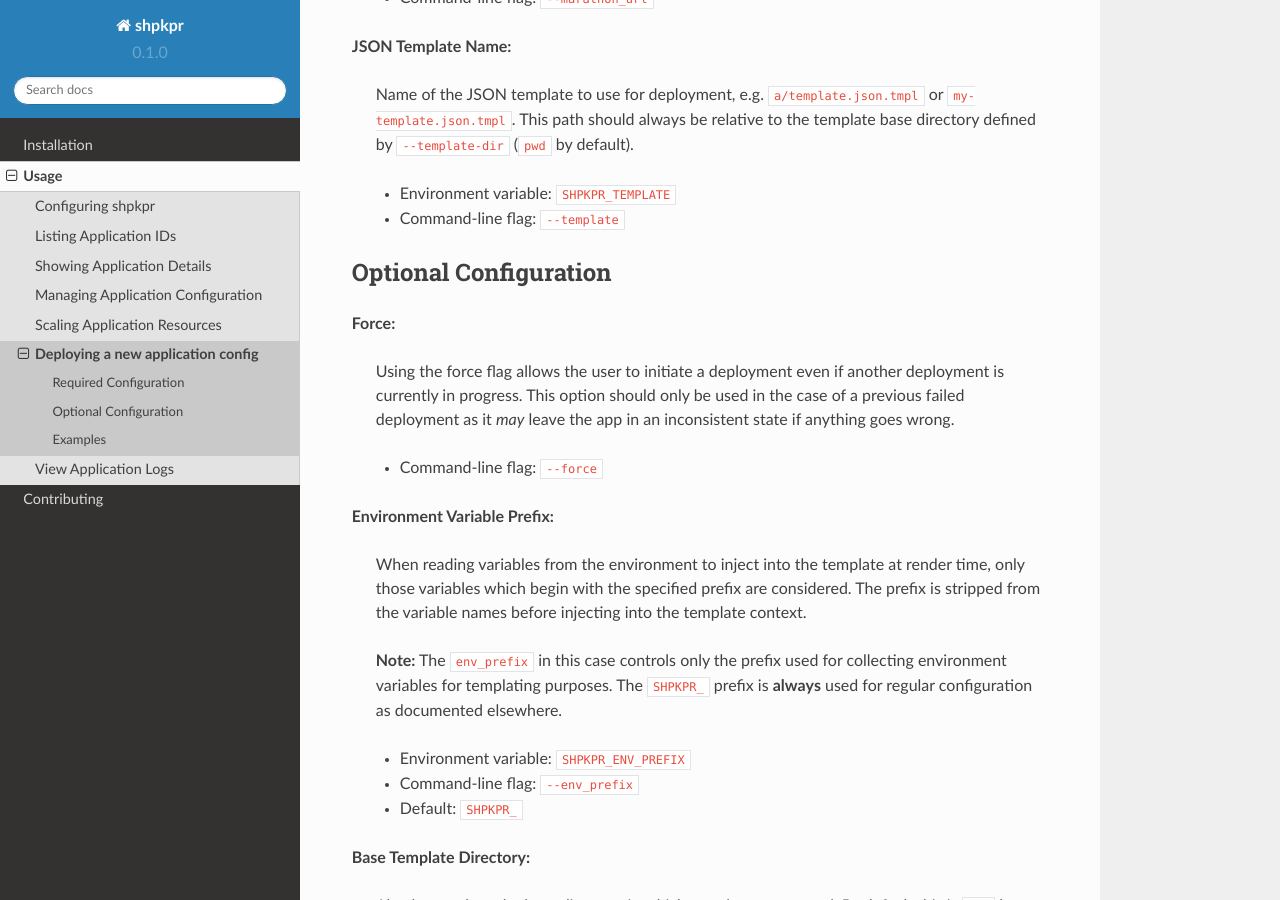
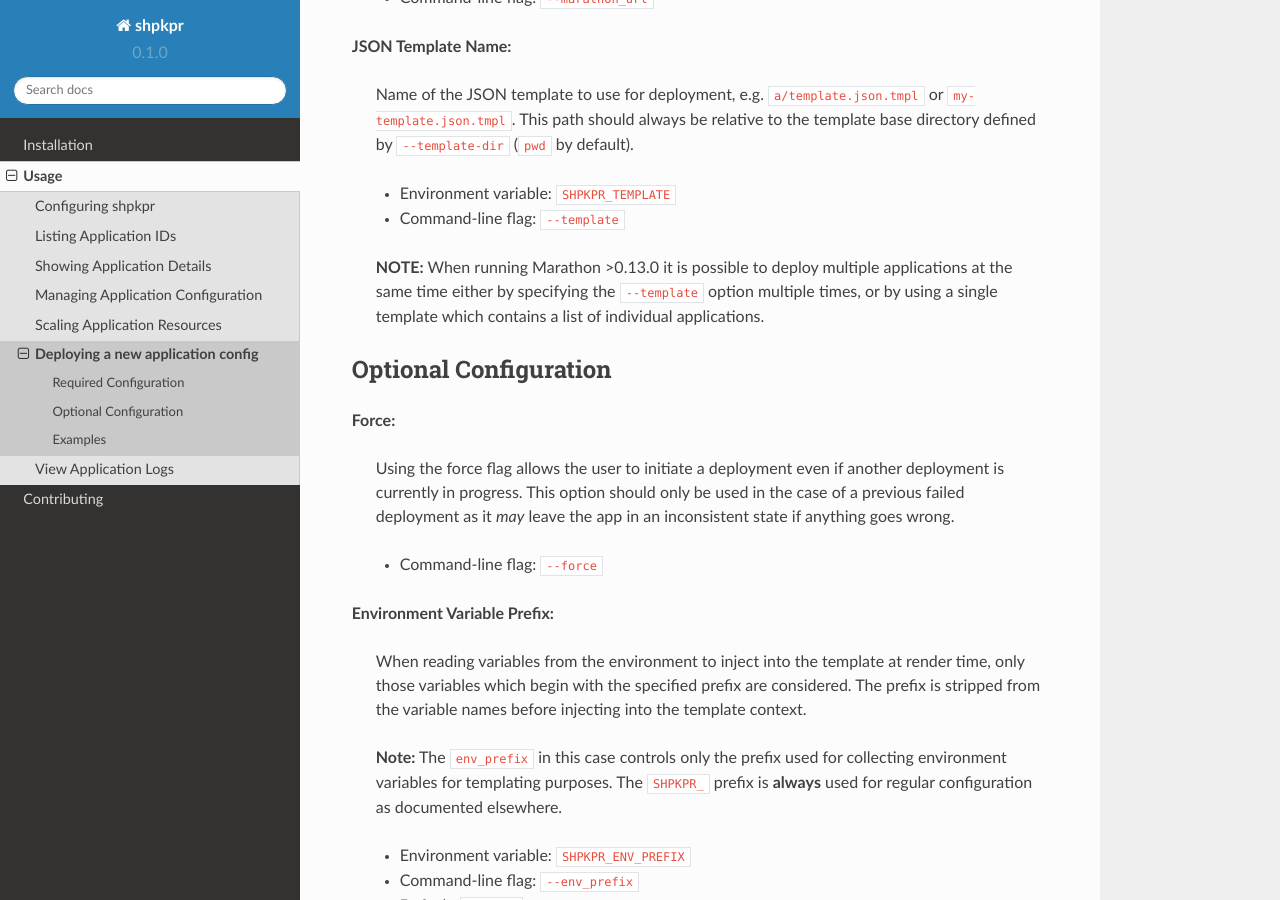
Before and after one commit to shopkeep/shpkpr, a Sphinx documentation site: the page built from docs/usage/cmd_deploy.rst, in a window 1280 px wide and 900 px high, scrolled down 782 px. Built offline with Sphinx 7.4.7 and the Read the Docs theme 2.0.0, drawn with Linux system fonts in a browser that asks for light colours.

Commit message:
updated deploy documentation

```diff
--- a/docs/usage/cmd_deploy.rst
+++ b/docs/usage/cmd_deploy.rst
@@ -37,6 +37,8 @@ Required Configuration
 
     * Environment variable: ``SHPKPR_TEMPLATE``
     * Command-line flag: ``--template``
+
+    **NOTE:** When running Marathon >0.13.0 it is possible to deploy multiple applications at the same time either by specifying the ``--template`` option multiple times, or by using a single template which contains a list of individual applications.
 
 Optional Configuration
 ^^^^^^^^^^^^^^^^^^^^^^
```
